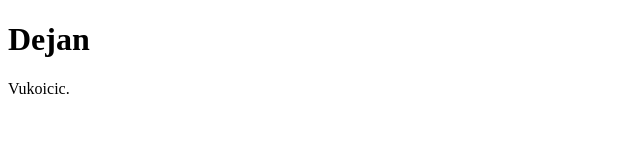
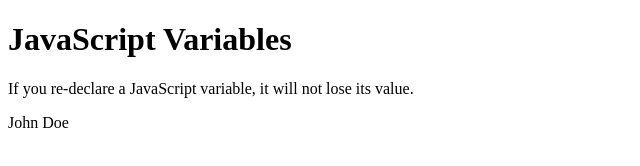
Before and after one commit to dejanV91/7-Sidebar, a plain HTML site: page index.html in a window 1280 px wide. Shown: the whole page, without its empty margins (0-640 px from the left). Drawn offline with Linux system fonts and the light colour scheme.

Commit message:
initial commit

```diff
--- a/index.html
+++ b/index.html
@@ -2,14 +2,23 @@
 <html>
 <body>
 
-<h1 id="myH"></h1>
-<p id="myP"></p>
+<h1>JavaScript Variables</h1>
+
+<p>If you re-declare a JavaScript variable, it will not lose its value.</p>
+
+<p id="demo"></p>
 
 <script>
-// Change heading:
-document.getElementById("myH").innerHTML="Dejan";
-// Change paragraph:
-document.getElementById("myP").innerHTML = "Vukoicic.";
+  const person = {
+  firstName: "John",
+  lastName : "Doe",
+  id       : 5566,
+  fullName : function() {
+    return this.firstName + " " + this.lastName;
+  }
+};
+
+document.getElementById("demo").innerHTML=person.fullName();
 </script>
 
 </body>
```
